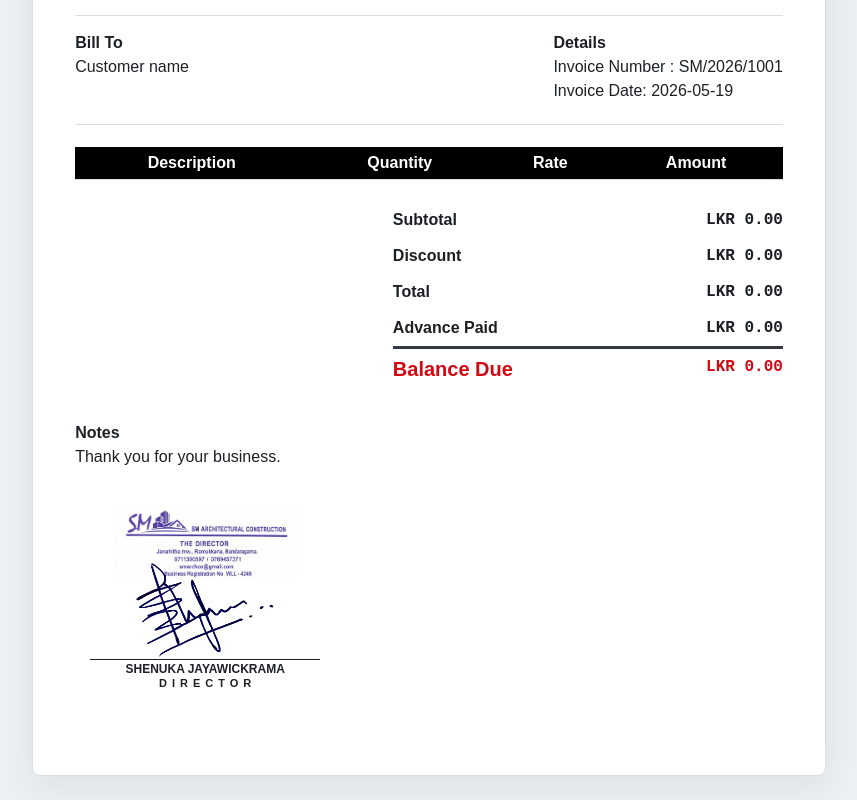
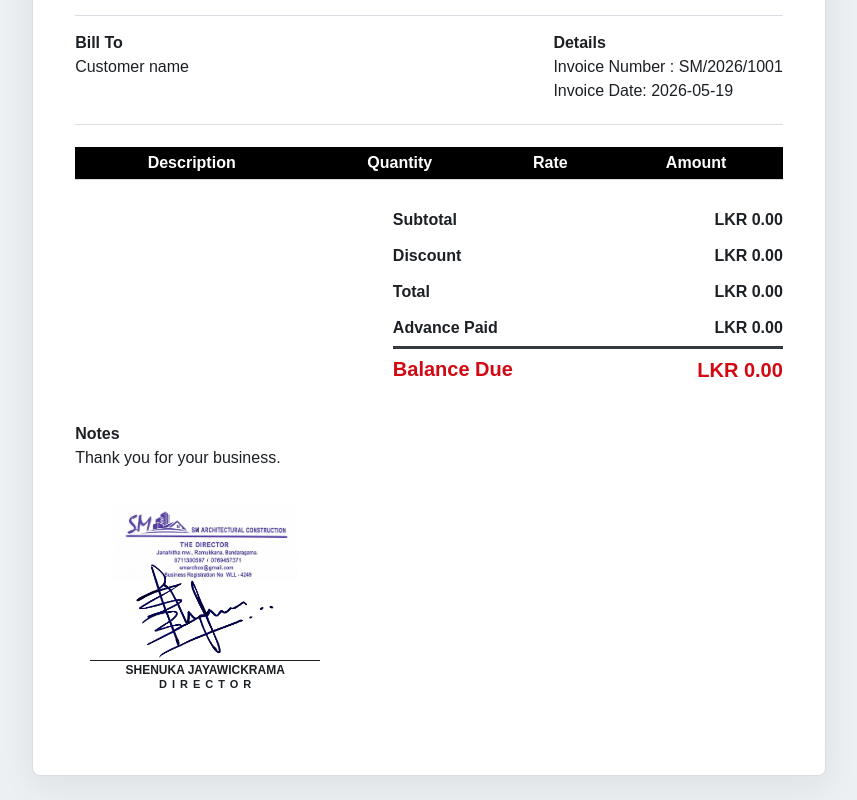
Before and after one commit to JayaniPerera27/Billing-system, a website: page public/index.html in a window 1280 px wide. Shown: the part 1179-1979 px from the top of the page, without its empty margins (211-1068 px from the left). Drawn offline with Linux system fonts and the light colour scheme; no server answers.

Commit message:
Update font styles for summary and grand total in invoice

```diff
--- a/public/styles.css
+++ b/public/styles.css
@@ -324,7 +324,7 @@ td:nth-child(2) {
 
 .summary strong {
   display: block;
-  font-family: "Courier New", Consolas, monospace;
+  font-family: Arial, Helvetica, sans-serif;
   font-variant-numeric: tabular-nums;
   font-weight: 900 !important;
   justify-self: end;
@@ -341,7 +341,7 @@ td:nth-child(2) {
 }
 
 .grand-total strong {
-  font-size: 16px;
+  font-size: inherit;
   font-weight: 900;
   line-height: 1.2;
 }
@@ -526,10 +526,6 @@ td:nth-child(2) {
     font-size: 16px;
   }
 
-  .grand-total strong {
-    font-size: 11px;
-  }
-
   .notes-block {
     margin-top: 14px;
   }
```
